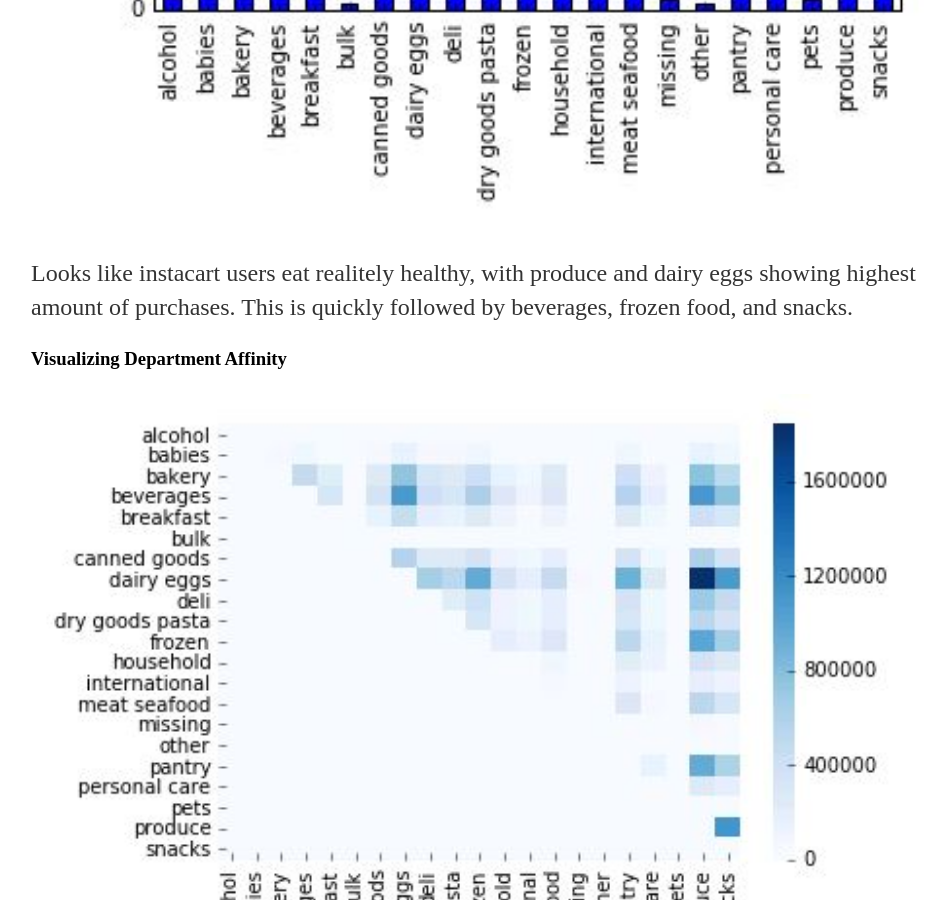
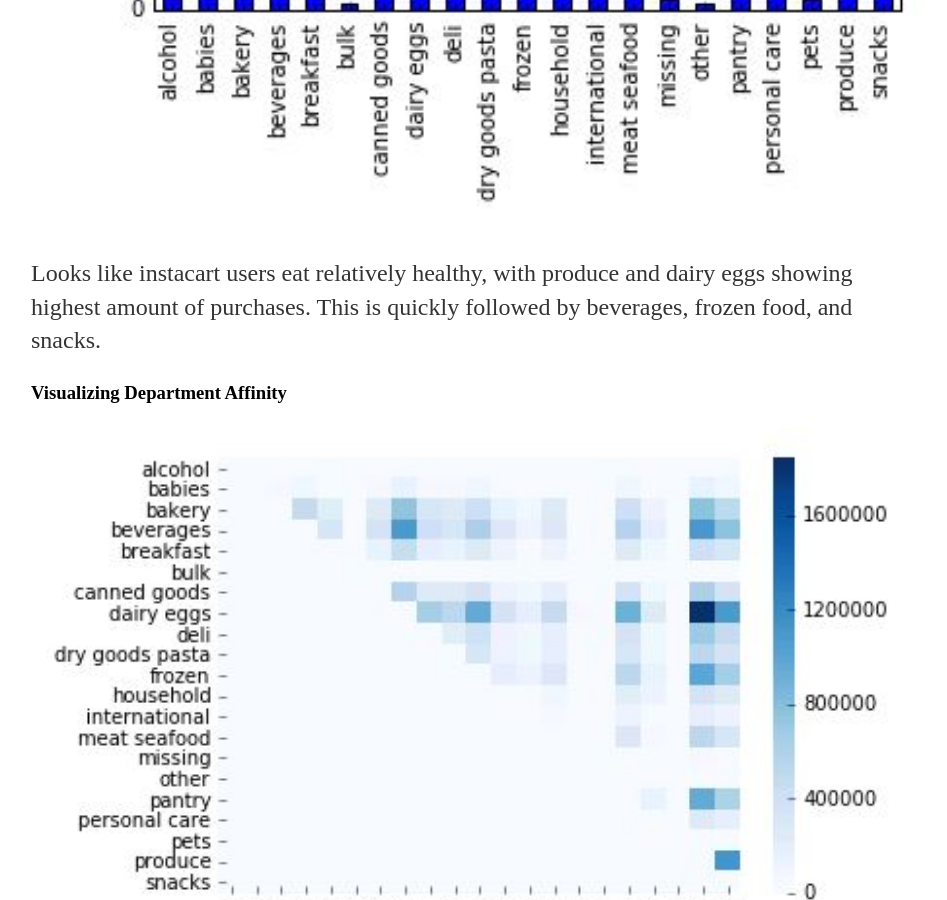
Before and after one commit to IKOSTYUK/ikostyuk.github.io, a Jekyll site: the page built from _posts/2018-04-10-Instacart-Affinity-Analysis.md, in a window 1280 px wide and 900 px high, scrolled down 1210 px. Shown: the whole window, without its empty margins (161-1108 px from the left). Built offline with Jekyll 4.4.1, drawn with Linux system fonts in a browser that asks for light colours; some of the changed text lies outside the part shown.

Commit message:
Update 2018-04-10-Instacart-Affinity-Analysis.md

```diff
--- a/_posts/2018-04-10-Instacart-Affinity-Analysis.md
+++ b/_posts/2018-04-10-Instacart-Affinity-Analysis.md
@@ -18,7 +18,7 @@ Using Python, Instacart data was merged into one complete file and processed to
 ### Top Departments
 <img src="/img/instacart/Departments.JPG" height="100%" width="100%" class="inline"/>
 
-Looks like instacart users eat realitely healthy, with produce and dairy eggs showing highest amount of purchases. This is quickly followed by beverages, frozen food, and snacks.
+Looks like instacart users eat relatively healthy, with produce and dairy eggs showing highest amount of purchases. This is quickly followed by beverages, frozen food, and snacks.
 
 ### Visualizing Department Affinity
 <img src="/img/instacart/Dept_matrix.JPG" height="100%" width="100%" class="inline"/>
```
Also changed, not shown: other parts of _posts/2018-04-10-Instacart-Affinity-Analysis.md (+1 -1 lines).
